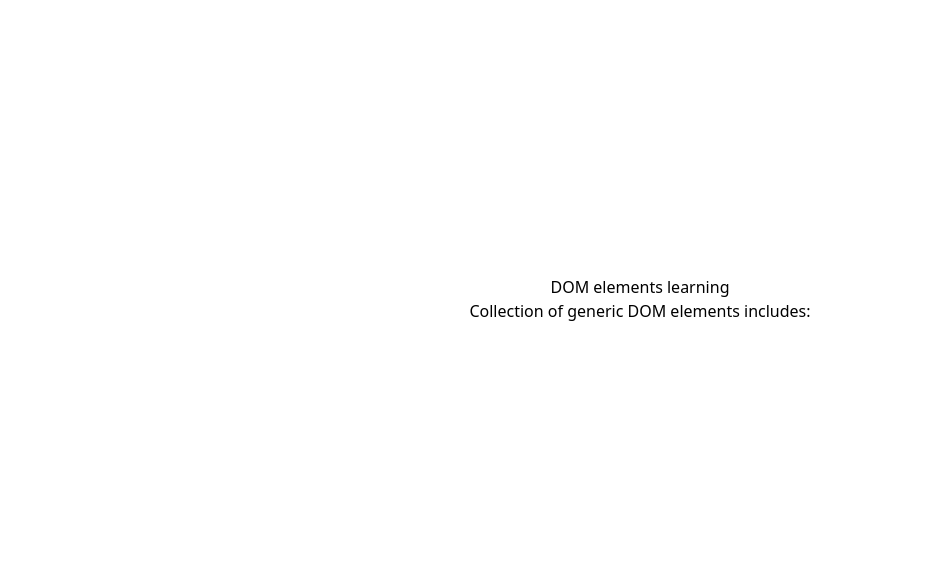
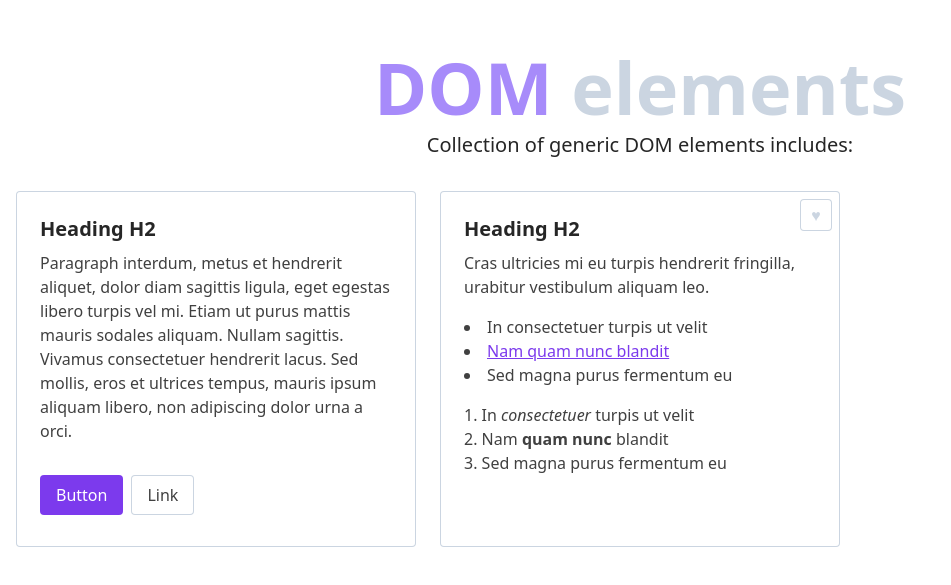
Before and after one commit to vonund/learning-dom-manipulations, a Next.js app: page / in a window 1280 px wide. Shown: the part 101-686 px from the top of the page, without its empty margins (0-951 px from the left). Built offline with nearby package versions, Linux system fonts and the light colour scheme.

Commit message:
feat: add generic styles

```diff
--- a/src/pages/index.tsx
+++ b/src/pages/index.tsx
@@ -1,6 +1,5 @@
 import { type NextPage } from "next";
 import Head from "next/head";
-import Link from "next/link";
 
 const Home: NextPage = () => {
   return (
@@ -13,8 +12,77 @@ const Home: NextPage = () => {
 
       <main>
         <div className="container mx-auto flex min-h-screen flex-col items-center justify-center p-4">
-          <h1>DOM elements learning</h1>
-          <p>Collection of generic DOM elements includes:</p>
+          <h1 className="text-7xl font-black text-slate-300">
+            <span className="text-violet-400">DOM</span> elements
+          </h1>
+          <p className="mt-2 text-xl text-neutral-800">
+            Collection of generic DOM elements includes:
+          </p>
+          <div className="mt-8 sm:grid sm:grid-cols-2 sm:gap-x-6 sm:gap-y-6 lg:grid-cols-3">
+            <div className="rounded p-6 pb-8 text-neutral-700 shadow-inner-300">
+              <h2 className="mb-2 text-xl font-bold text-neutral-800">
+                Heading H2
+              </h2>
+              <p>
+                Paragraph interdum, metus et hendrerit aliquet, dolor diam
+                sagittis ligula, eget egestas libero turpis vel mi. Etiam ut
+                purus mattis mauris sodales aliquam. Nullam sagittis. Vivamus
+                consectetuer hendrerit lacus. Sed mollis, eros et ultrices
+                tempus, mauris ipsum aliquam libero, non adipiscing dolor urna a
+                orci.
+              </p>
+              <div className="mt-8 flex flex-wrap">
+                <button
+                  className="rounded bg-violet-600 px-4 py-2 text-white hover:bg-violet-500"
+                  type="button"
+                >
+                  Button
+                </button>
+                <a
+                  className="ml-2 inline-block rounded px-4 py-2 align-top shadow-inner-300 hover:bg-slate-100"
+                  href="#"
+                >
+                  Link
+                </a>
+              </div>
+            </div>
+            <div className="relative rounded p-6 pb-8 text-neutral-700 shadow-inner-300">
+              <h2 className="mb-2 text-xl font-bold text-neutral-800">
+                Heading H2
+              </h2>
+              <p>
+                Cras ultricies mi eu turpis hendrerit fringilla, urabitur
+                vestibulum aliquam leo.
+              </p>
+              <ul className="mt-4 list-inside list-disc">
+                <li>In consectetuer turpis ut velit</li>
+                <li>
+                  <a
+                    className="text-violet-600 underline hover:no-underline"
+                    href="#"
+                  >
+                    Nam quam nunc blandit
+                  </a>
+                </li>
+                <li>Sed magna purus fermentum eu</li>
+              </ul>
+              <ol className="mt-4 list-inside list-decimal">
+                <li>
+                  In <em>consectetuer</em> turpis ut velit
+                </li>
+                <li>
+                  Nam <strong>quam nunc</strong> blandit
+                </li>
+                <li>Sed magna purus fermentum eu</li>
+              </ol>
+              <button
+                className="absolute right-2 top-2 block w-8 rounded leading-8 text-slate-300 shadow-inner-300 hover:bg-slate-100 hover:text-slate-800"
+                type="button"
+              >
+                &hearts;
+              </button>
+            </div>
+          </div>
         </div>
       </main>
     </>
@@ -22,30 +90,3 @@ const Home: NextPage = () => {
 };
 
 export default Home;
-
-type TechnologyCardProps = {
-  name: string;
-  description: string;
-  documentation: string;
-};
-
-const TechnologyCard: React.FC<TechnologyCardProps> = ({
-  name,
-  description,
-  documentation,
-}) => {
-  return (
-    <section className="flex flex-col justify-center rounded border-2 border-gray-500 p-6 shadow-xl duration-500 motion-safe:hover:scale-105">
-      <h2 className="text-lg text-gray-700">{name}</h2>
-      <p className="text-sm text-gray-600">{description}</p>
-      <Link
-        className="m-auto mt-3 w-fit text-sm text-violet-500 underline decoration-dotted underline-offset-2"
-        href={documentation}
-        target="_blank"
-        rel="noreferrer"
-      >
-        Documentation
-      </Link>
-    </section>
-  );
-};
--- a/tailwind.config.cjs
+++ b/tailwind.config.cjs
@@ -1,8 +1,18 @@
 /** @type {import('tailwindcss').Config} */
+// eslint-disable-next-line @typescript-eslint/no-var-requires
+const colors = require('tailwindcss/colors');
+
 module.exports = {
   content: ["./src/**/*.{js,ts,jsx,tsx}"],
   theme: {
-    extend: {},
+    extend: {
+      boxShadow: {
+        'inner-300': `inset 0 0 0 1px ${colors.slate[300]}`,
+        'inner-500': `inset 0 0 0 1px ${colors.slate[500]}`,
+        'inner-xs-300': `inset 0 0 0 2px ${colors.slate[300]}`,
+        'inner-xs-500': `inset 0 0 0 2px ${colors.slate[500]}`,
+      }
+    },
   },
   plugins: [],
 };
```
